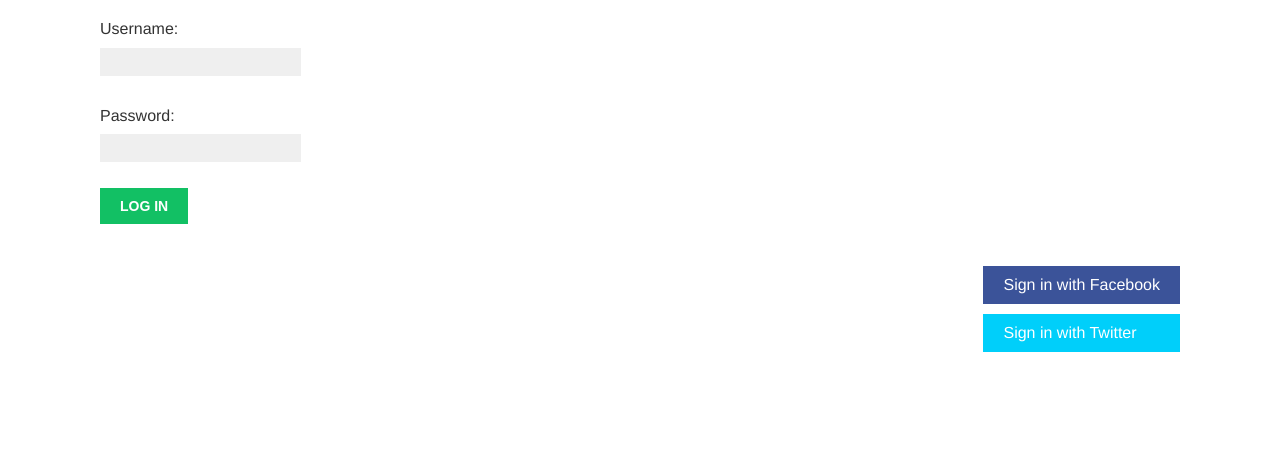
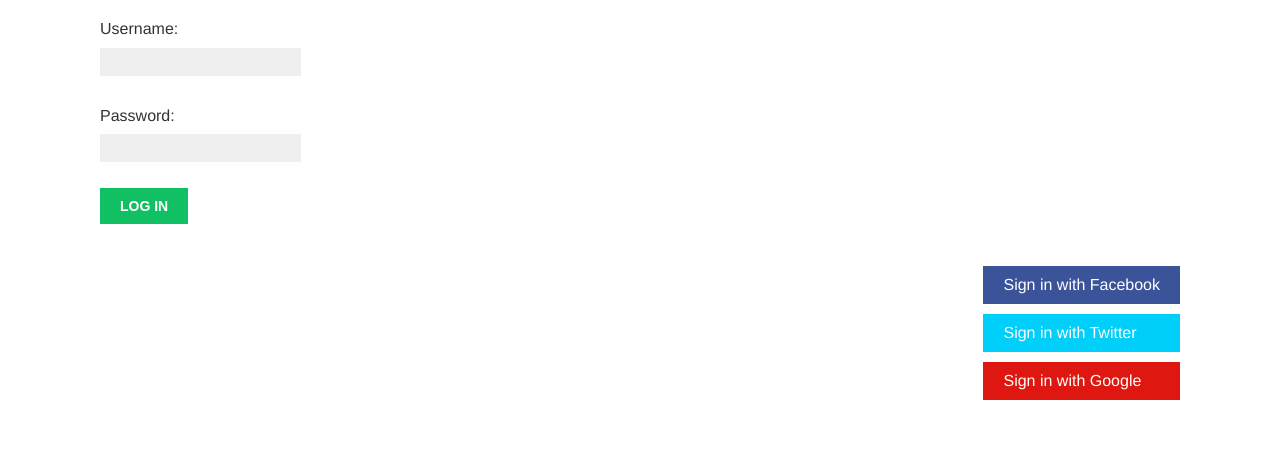
Before and after one commit to Eliasgichonge/Building-a-Social-Website, a Django app: template bookmarks/account/templates/account/login.html in a window 1280 px wide. Shown: the part 201-667 px from the top of the page. Run offline with Django 5.2, Linux system fonts and the light colour scheme; the template is opened without the code that fills it: values that come from a table or form of the project are taken from there, others are empty; some web fonts are replaced.

Commit message:
Authentication using Google

```diff
--- a/bookmarks/account/templates/account/login.html
+++ b/bookmarks/account/templates/account/login.html
@@ -27,6 +27,11 @@
                 Sign in with Twitter
                 </a>
             </li>
+            <li class="google">
+ <a href="{% url "social:begin" "google-oauth2" %}">
+ Sign in with Google
+ </a>
+ </li>
         </ul>
     </div>
 {% endblock %}
```
